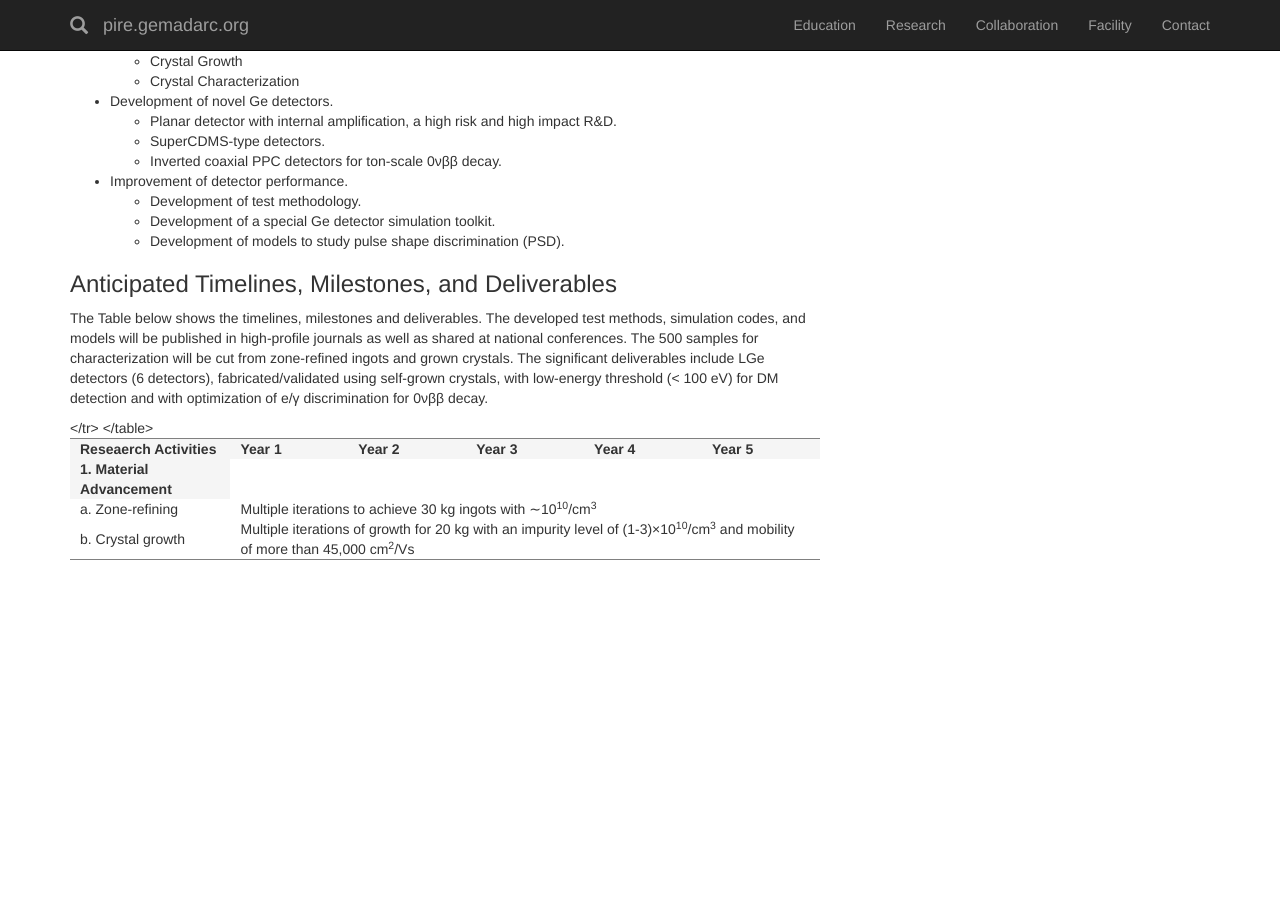
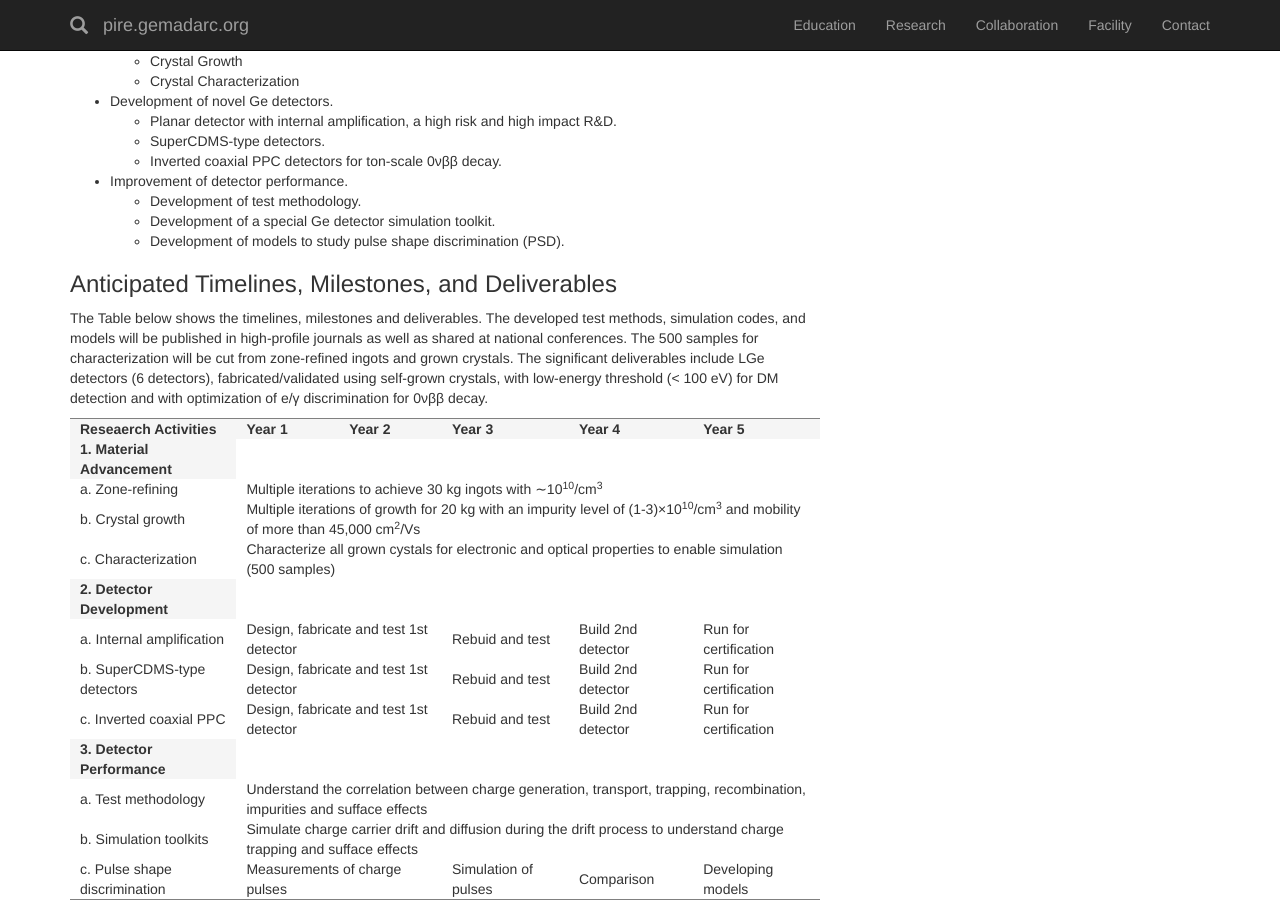
Before and after one commit to gemadarc/gemadarc.github.io, a Jekyll site: the page built from research.md, in a window 1280 px wide and 900 px high, scrolled down 811 px. Built offline with Jekyll 4.4.1, drawn with Linux system fonts in a browser that asks for light colours; nearby versions of some CDN libraries; our own code applies the rules of GitHub Pages for plain Markdown files; before the commit the page ends 1371 px from its top, so only the background shows below that.

Commit message:
Update research.md

```diff
--- a/research.md
+++ b/research.md
@@ -65,7 +65,7 @@ detection and with optimization of e/γ discrimination for 0νββ decay.
 </tr>
 
 <tr>
-<th>1. Material Advancement
+<th>1. Material Advancement</th>
 <td></td>
 <td></td>
 <td></td>
@@ -83,5 +83,69 @@ detection and with optimization of e/γ discrimination for 0νββ decay.
 <td colspan="5">Multiple iterations of growth for 20 kg with an impurity level of (1-3)&times;10<sup>10</sup>/cm<sup>3</sup> and mobility of more than 45,000 cm<sup>2</sup>/Vs</td>
 </tr>
 
+<tr>
+<td>c. Characterization</td>
+<td colspan="5">Characterize all grown cystals for electronic and optical properties to enable simulation (500 samples)</td>
+</tr>
+
+<tr>
+<th>2. Detector Development</th>
+<td></td>
+<td></td>
+<td></td>
+<td></td>
+<td></td>
+</tr>
+
+<tr>
+<td>a. Internal amplification</td>
+<td colspan="2">Design, fabricate and test 1st detector</td>
+<td>Rebuid and test</td>
+<td>Build 2nd detector</td>
+<td>Run for certification</td>
+</tr>
+
+<tr>
+<td>b. SuperCDMS-type detectors</td>
+<td colspan="2">Design, fabricate and test 1st detector</td>
+<td>Rebuid and test</td>
+<td>Build 2nd detector</td>
+<td>Run for certification</td>
+</tr>
+
+<tr>
+<td>c. Inverted coaxial PPC</td>
+<td colspan="2">Design, fabricate and test 1st detector</td>
+<td>Rebuid and test</td>
+<td>Build 2nd detector</td>
+<td>Run for certification</td>
+</tr>
+
+<tr>
+<th>3. Detector Performance</th>
+<td></td>
+<td></td>
+<td></td>
+<td></td>
+<td></td>
+</tr>
+
+<tr>
+<td>a. Test methodology</td>
+<td colspan="5">Understand the correlation between charge generation, transport, trapping, recombination, impurities and sufface effects</td>
+</tr>
+
+<tr>
+<td>b. Simulation toolkits</td>
+<td colspan="5">Simulate charge carrier drift and diffusion during the drift process to understand charge trapping and sufface effects</td>
+</tr>
+
+<tr>
+<td>c. Pulse shape discrimination</td>
+<td colspan="2">Measurements of charge pulses</td>
+<td>Simulation of pulses</td>
+<td>Comparison</td>
+<td>Developing models</td>
+</tr>
 
 </table>
```
